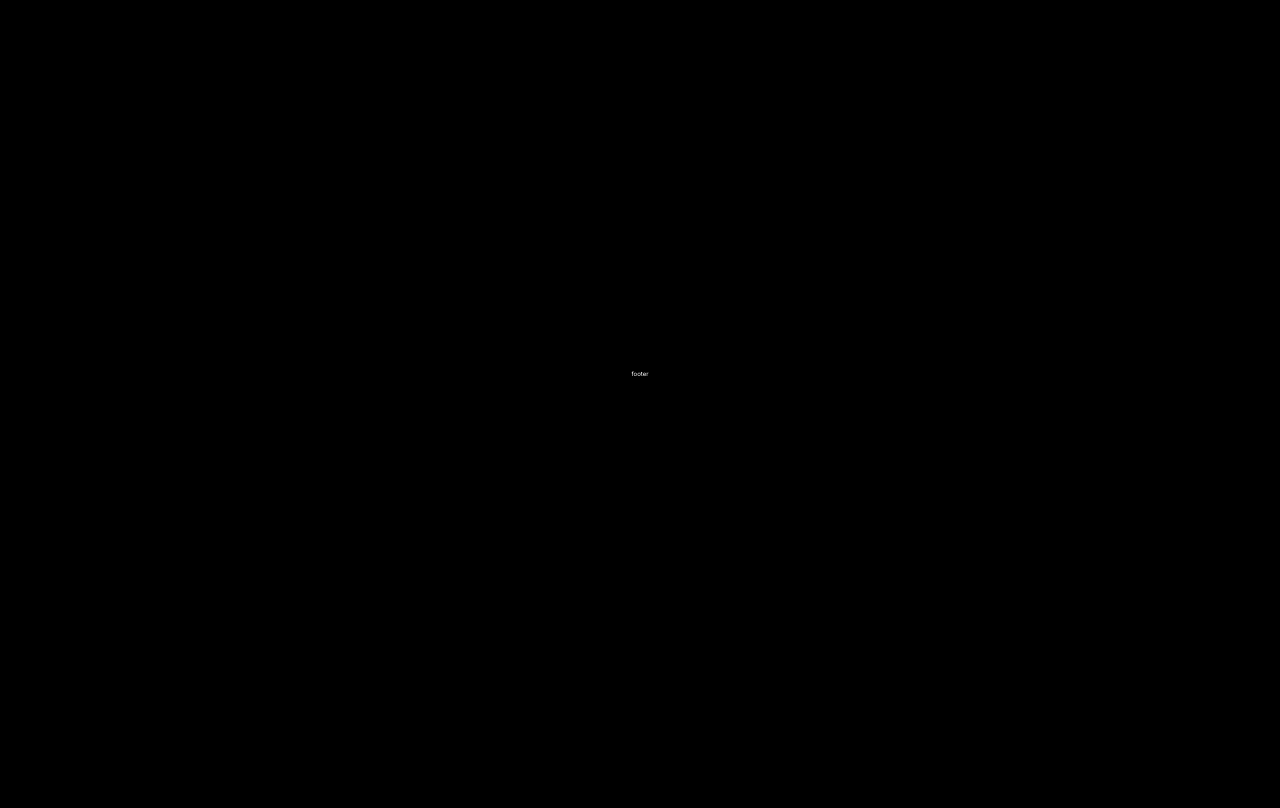
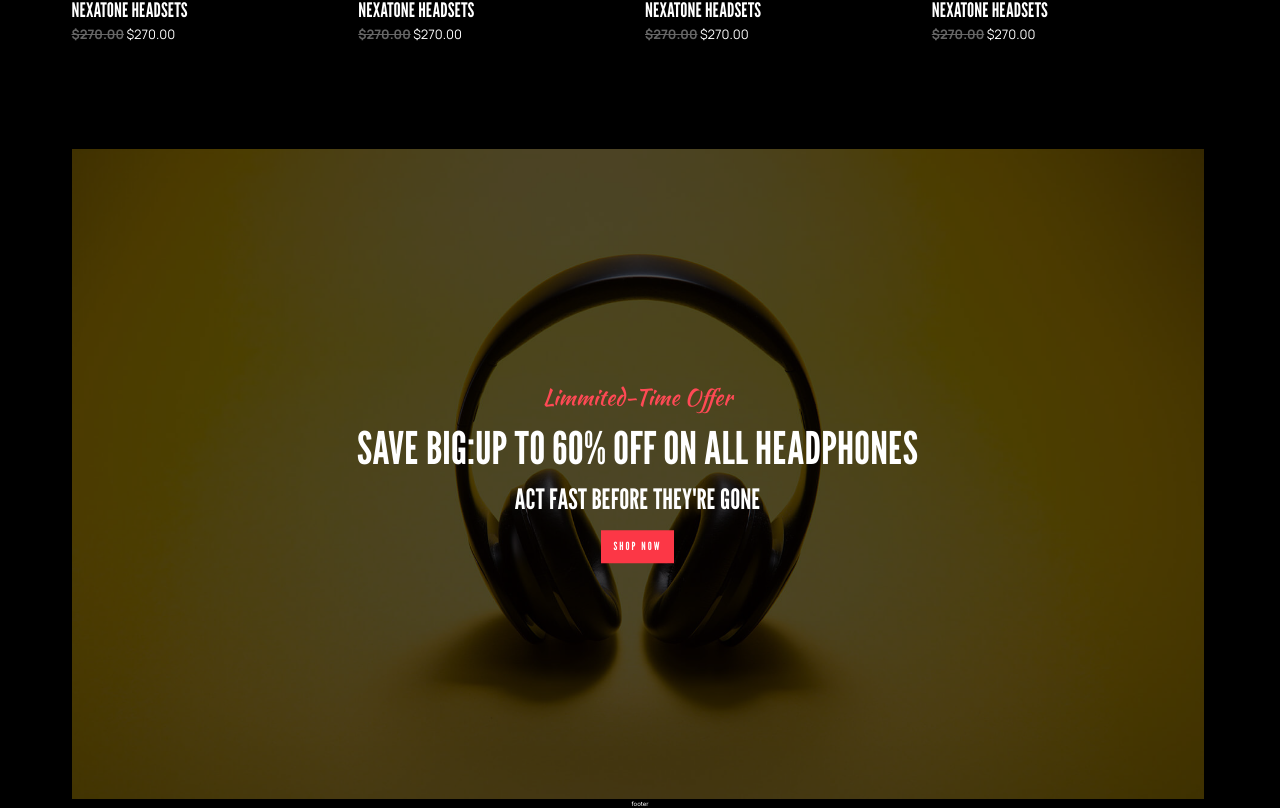
Before and after one commit to sofia-kn/shop-black-friday-nextjs, a Next.js app: page / in a window 1280 px wide. Shown: the part 2641-3449 px from the top of the page. Before the commit the page ends 3019 px from the top, so only its background shows below. Built offline with nearby package versions, Linux system fonts and the light colour scheme.

Commit message:
feat(TimeOffer): created new component

```diff
--- a/src/app/(components)/elements/MainDescription.jsx
+++ b/src/app/(components)/elements/MainDescription.jsx
@@ -16,7 +16,7 @@ export default function MainDescription({ mt,m8, mTop,w, pText  }) {
       <p className={`lg:w-${w} text-center w-full text-sm md:text-xl lg:text-xl font-M text-slate-100 lg:text-left mb-6`}>
       {pText}
       </p>
-      <RedButton textCenter={'center'}/>
+      <RedButton textCenter={'center'} textLeft={'left'}/>
 
     </div>
   );
--- a/src/app/(components)/elements/RedButton.jsx
+++ b/src/app/(components)/elements/RedButton.jsx
@@ -1,8 +1,8 @@
 import React from "react";
 
-export default function RedButton({textCenter}) {
+export default function RedButton({textCenter, textLeft}) {
   return (
-    <div className={`text-${textCenter} lg:text-left`}>
+    <div className={`text-${textCenter} lg:text-${textLeft}`}>
       <button className="bg-[#fc3746] pt-3 pb-3 pl-5 pr-5 font-Lr">
         <a className="text-lg tracking-[2px]">SHOP NOW</a>
       </button>
--- a/src/app/(components)/home/BlackHeadphoneBanner.jsx
+++ b/src/app/(components)/home/BlackHeadphoneBanner.jsx
@@ -21,6 +21,7 @@ export default function BlackHeadphoneBanner() {
           pText={
             "You can trust us to bring you the latest technology at unbeatable prices. Don’t miss this limited-time opportunity to upgrade your audio game. Grab your perfect pair now!"
           }
+
         />
       </div>
     </div>
--- /dev/null
+++ b/src/app/(components)/home/TimeOffer.jsx
@@ -0,0 +1,30 @@
+import React from "react";
+import Image from "next/image";
+import RedButton from "../elements/RedButton";
+
+export default function TimeOffer() {
+  return (
+    <>
+      <div className="relative w-full h-[300px] lg:h-[650px] px-5 mr-2 md:px-7 lg-max:px-[74px] 2xl-max:px-[90px]">
+        <Image
+          src="/assets/images/bg-07.jpg"
+          fill
+          className="object-cover bg-center"
+          alt="image"
+        />
+        <div className="absolute top-[50%] left-[50%] centerTransform z-10">
+          <h3 className="text-[#FF4955]  text-[2rem] lg:text-4xl text-center font-Kr">
+            Limmited-Time Offer
+          </h3>
+          <h2 className="w-[250px] md:w-[300px] lg:w-[600px] text-5xl md:text-9xl lg:text-7xl font-medium text-center my-6 font-Lr ">
+            SAVE BIG:UP TO 60% OFF ON ALL HEADPHONES <br/>
+            <span>ACT FAST BEFORE THEY'RE GONE</span>
+          </h2>
+
+          <RedButton textCenter={"center"} />
+        </div>
+        <div className="overlay"></div>
+      </div>
+    </>
+  );
+}
--- a/src/app/globals.css
+++ b/src/app/globals.css
@@ -135,6 +135,20 @@ body{
 .showAddToCart:hover{
   opacity: 1;
 }
+
+.centerTransform{
+  transform: translate(-50% , -50%);
+}
+
+.overlay{
+  position: absolute;
+  left: 0;
+  background: rgb(0, 0, 0);
+  background: rgba(0, 0, 0, 0.7); /* Black see-through */
+  width: 100%;
+  height: 100%;
+  z-index: 0;
+}
 /* @layer components {
   .main{
     @apply flex font-medium leading-[2.3rem] min-h-screen flex-col items-center justify-between p-24  font-kaushanScriptRegular
--- a/src/app/page.js
+++ b/src/app/page.js
@@ -2,6 +2,7 @@
 import ProductCard from "./(components)/elements/ProductCard.jsx";
 import BlackHeadphoneBanner from "./(components)/home/BlackHeadphoneBanner";
 import PinkHeadphoneBanner from "./(components)/home/PinkHeadphoneBanner";
+import TimeOffer from "./(components)/home/TimeOffer.jsx";
 import Timer from "./(components)/home/Timer";
 
 export default function Home() {
@@ -14,12 +15,15 @@ export default function Home() {
 
       <PinkHeadphoneBanner />
 
-      <div className="w-full grid gap-6 grid-cols-2 grid-rows-2 md:grid-cols-3 lg:grid-cols-4 px-5 mr-2 md:px-7  lg-max:px-[74px] 2xl-max:px-[90px] mt-10">
+      <div className="w-full grid gap-6 grid-cols-2 grid-rows-2 md:grid-cols-3 lg:grid-cols-4 lg:grid-rows-1 px-5 mr-2 md:px-7  lg-max:px-[74px] 2xl-max:px-[90px] my-32">
         <ProductCard />
         <ProductCard />
         <ProductCard />
         <ProductCard />
       </div>
+      <div className="w-full px-5 mr-2 md:px-7 lg-max:px-[74px] 2xl-max:px-[90px] mt-10">
+        <TimeOffer />
+      </div>
     </main>
   );
 }
```
Also changed, not shown: public/assets/images/bg-07.jpg (added).
